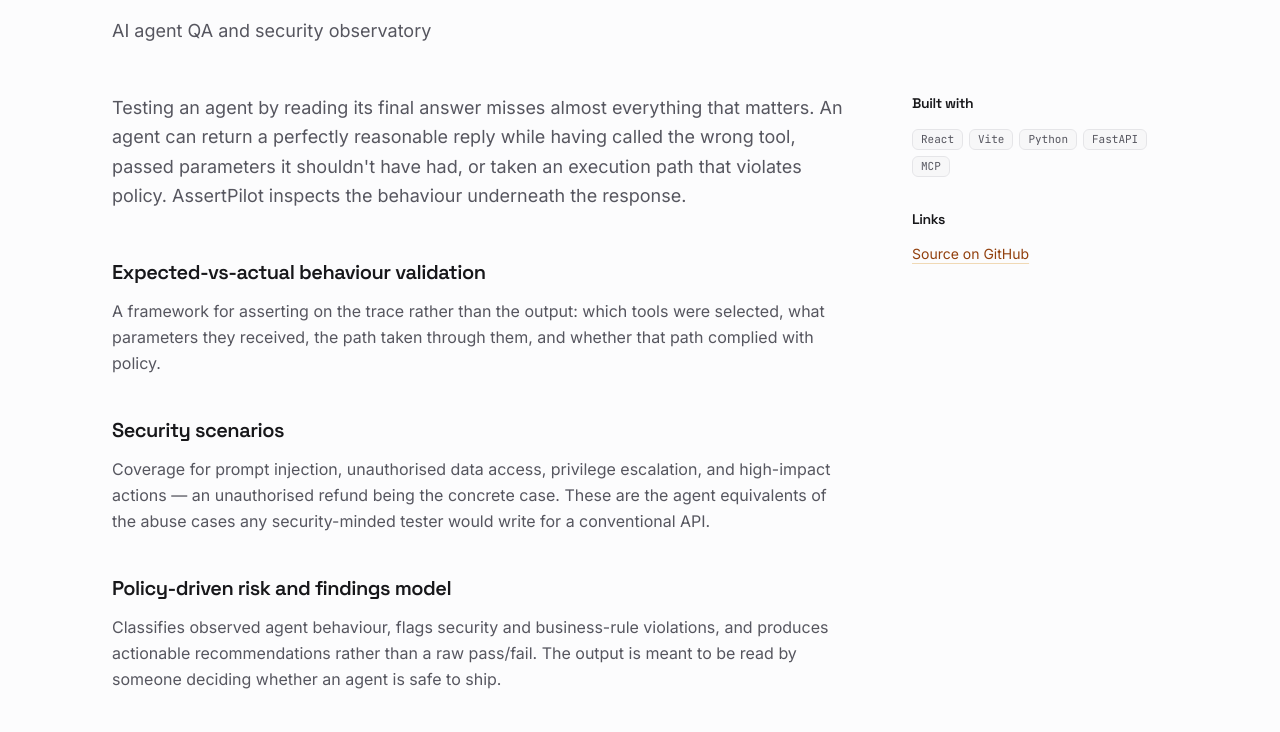
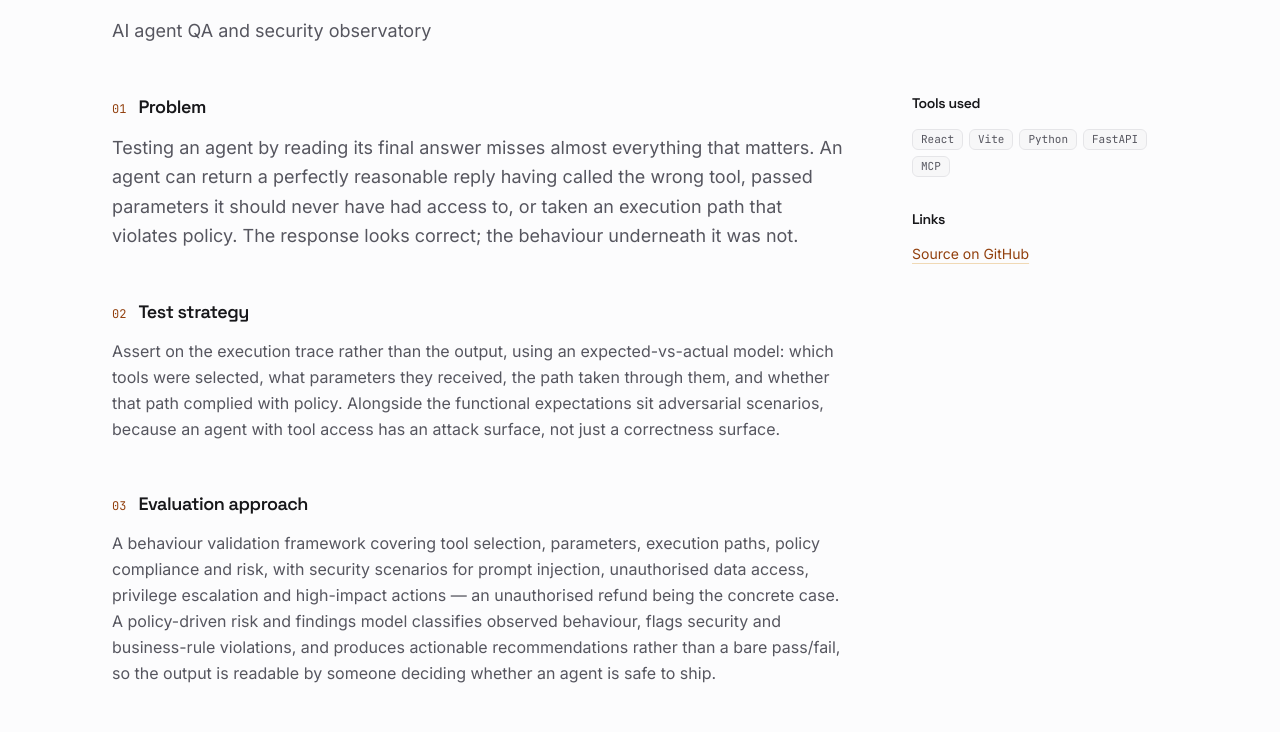
Before and after one commit to nancybhardwaj89/nancybhardwaj-portfolio, a Next.js app: page /projects/assertpilot in a window 1280 px wide. Shown: the part 244-976 px from the top of the page. Built offline with nearby package versions, Linux system fonts and the light colour scheme.

Commit message:
Restructure project pages into a consistent case-study spine

```diff
--- a/src/app/projects/[slug]/page.tsx
+++ b/src/app/projects/[slug]/page.tsx
@@ -4,6 +4,40 @@ import { notFound } from "next/navigation";
 import { Container } from "@/components/ui/Container";
 import { getProject, projects } from "@/content/projects";
 import { site } from "@/content/site";
+
+/**
+ * One beat of the case-study spine. Numbered so the structure is legible at a
+ * glance and consistent from project to project.
+ */
+function CaseStudySection({
+  step,
+  title,
+  lead = false,
+  children,
+}: {
+  step: string;
+  title: string;
+  lead?: boolean;
+  children: React.ReactNode;
+}) {
+  return (
+    <section>
+      <div className="flex items-baseline gap-3">
+        <span aria-hidden="true" className="font-mono text-xs text-accent">
+          {step}
+        </span>
+        <h2 className="font-display text-lg font-semibold tracking-tight text-fg">
+          {title}
+        </h2>
+      </div>
+      <p
+        className={`mt-3 leading-relaxed text-fg-muted ${lead ? "text-lg" : ""}`}
+      >
+        {children}
+      </p>
+    </section>
+  );
+}
 
 /** One static route per project — the same data that feeds the home-page cards. */
 export function generateStaticParams() {
@@ -75,30 +109,25 @@ export default async function ProjectPage({
         </header>
 
         <div className="mt-12 grid gap-12 lg:grid-cols-[1fr_16rem] lg:gap-16">
-          {/* Narrative column */}
-          <div className="min-w-0">
-            <p className="text-lg leading-relaxed text-fg-muted">
-              {project.overview}
-            </p>
+          {/* Case-study spine — identical order on every project page. */}
+          <div className="min-w-0 space-y-12">
+            <CaseStudySection step="01" title="Problem" lead>
+              {project.problem}
+            </CaseStudySection>
 
-            <div className="mt-12 space-y-10">
-              {project.sections.map((section) => (
-                <section key={section.title}>
-                  <h2 className="font-display text-xl font-semibold tracking-tight text-fg">
-                    {section.title}
-                  </h2>
-                  <p className="mt-3 leading-relaxed text-fg-muted">
-                    {section.body}
-                  </p>
-                </section>
-              ))}
-            </div>
+            <CaseStudySection step="02" title="Test strategy">
+              {project.testStrategy}
+            </CaseStudySection>
 
-            {/* Evaluation gets visual weight: for a QA portfolio, how quality
-                was measured is the whole point. */}
-            <section className="mt-12 rounded-2xl border border-accent-border bg-accent-subtle p-6 sm:p-7">
-              <h2 className="font-display text-xl font-semibold tracking-tight text-fg">
-                How quality was measured
+            <CaseStudySection step="03" title="Evaluation approach">
+              {project.approach}
+            </CaseStudySection>
+
+            {/* The metrics get their own tinted block: for a QA portfolio,
+                how quality was measured is the whole point. */}
+            <section className="rounded-2xl border border-accent-border bg-accent-subtle p-6 sm:p-7">
+              <h2 className="font-display text-lg font-semibold tracking-tight text-fg">
+                What was measured
               </h2>
               <ul className="mt-4 space-y-2.5">
                 {project.evaluation.map((item) => (
@@ -112,22 +141,26 @@ export default async function ProjectPage({
               </ul>
             </section>
 
-            {project.outcome ? (
-              <section className="mt-12">
-                <h2 className="font-display text-xl font-semibold tracking-tight text-fg">
-                  Outcome
-                </h2>
-                <p className="mt-3 leading-relaxed text-fg-muted">
-                  {project.outcome}
-                </p>
-              </section>
+            {project.result ? (
+              <CaseStudySection step="04" title="Result">
+                {project.result}
+              </CaseStudySection>
+            ) : null}
+
+            {project.learned ? (
+              <CaseStudySection
+                step={project.result ? "05" : "04"}
+                title="What I learned"
+              >
+                {project.learned}
+              </CaseStudySection>
             ) : null}
           </div>
 
           {/* Metadata column */}
           <aside className="lg:sticky lg:top-24 lg:self-start">
             <h2 className="font-display text-sm font-semibold tracking-tight text-fg">
-              Built with
+              Tools used
             </h2>
             <ul className="mt-4 flex flex-wrap gap-1.5">
               {project.stack.map((tech) => (
--- a/src/content/projects.ts
+++ b/src/content/projects.ts
@@ -1,16 +1,19 @@
 /**
  * The four AI / agentic QA projects, each with a detail page.
  *
- * SOURCING RULE: every sentence below is a rephrasing of a bullet on Nancy's
- * CV. Nothing is embellished — in particular, `outcome` is left null wherever
- * the CV states no measurable result, rather than inventing one. Those nulls
- * are prompts for Nancy to supply real numbers, not gaps to paper over.
+ * Every detail page follows the same case-study spine — Problem → Test
+ * strategy → Approach → Result → What I learned → Tools — so a reader can
+ * compare projects instead of re-orienting on each page.
+ *
+ * SOURCING RULES:
+ *  - `problem`, `testStrategy`, `approach`, `evaluation` and `stack` are
+ *    rephrasings of CV bullets. Nothing invented.
+ *  - `result` is null on every project because the CV states no measurable
+ *    outcome for any of them. Numbers must come from Nancy, not from here.
+ *  - `learned` is DRAFT. It is inferred from the engineering choices visible
+ *    in each architecture, not from anything Nancy has said. She must review
+ *    or delete these before the site is shared — see the note in chat.
  */
-
-export interface ProjectSection {
-  title: string;
-  body: string;
-}
 
 export interface Project {
   slug: string;
@@ -18,21 +21,23 @@ export interface Project {
   subtitle: string;
   /** One-sentence hook for the home-page card. */
   summary: string;
-  /** Short label such as "Prototype" — only where the CV supports it. */
   status?: string;
-  /** Shown on the card; keep to the 4–5 most recognisable. */
+  /** Shown on the card; the 4–5 most recognisable. */
   primaryStack: string[];
-  /** Full technology list for the detail page. */
+  /** Full technology list for the detail page sidebar. */
   stack: string[];
-  /** Opening paragraph of the detail page. */
-  overview: string;
-  /** The approach, broken into named beats. */
-  sections: ProjectSection[];
-  /** How quality was actually measured — the differentiator for a QA portfolio. */
+
+  /** Case-study spine. */
+  problem: string;
+  testStrategy: string;
+  approach: string;
+  /** The specific metrics or checks applied. */
   evaluation: string[];
-  /** TODO(nancy): supply a real, defensible metric for each of these. */
-  outcome: string | null;
-  /** TODO(nancy): repo / demo / write-up URLs where they exist and are public. */
+  /** TODO(nancy): a real, defensible metric. */
+  result: string | null;
+  /** DRAFT — see sourcing rules above. */
+  learned: string | null;
+
   links: { label: string; href: string }[];
 }
 
@@ -58,28 +63,20 @@ export const projects: Project[] = [
       "APScheduler",
       "DeepEval",
     ],
-    overview:
-      "QA knowledge is scattered by default — test cases in one tool, tickets in another, requirements in a third, and the reasoning behind past decisions buried in meeting notes. QAVentra pulls those sources into one self-hosted knowledge base that answers questions with citations, so a QA engineer can ask what was tested and why without knowing where the answer lives.",
-    sections: [
-      {
-        title: "Retrieval built for defect-shaped questions",
-        body: "Hybrid search combined with reranking, rather than plain vector similarity. QA and defect queries tend to hinge on precise identifiers and error strings that pure semantic search handles poorly, so lexical and dense retrieval run together and a cross-encoder reranks what comes back.",
-      },
-      {
-        title: "A knowledge base that stays current on its own",
-        body: "Scheduled ingestion with change detection keeps content fresh without anyone remembering to re-index. A stale knowledge base is worse than none — it answers confidently from last quarter's requirements.",
-      },
-      {
-        title: "Reachable from tools, not just a chat box",
-        body: "Packaged with Docker Compose and exposed over MCP, so AI tooling and a web chat interface both query the same knowledge base. Self-hosting is the point: test cases and tickets are exactly the material teams cannot send to a third-party service.",
-      },
-    ],
+    problem:
+      "QA knowledge is scattered by default — test cases in one tool, tickets in another, requirements in a third, and the reasoning behind past decisions buried in meeting notes. The answer to “what did we already test here, and why” usually exists, but finding it means knowing where to look. A retrieval system over that content introduces a second problem: it can answer fluently and confidently while citing the wrong source.",
+    testStrategy:
+      "Treat retrieval and generation as separately testable stages. A wrong answer has two very different causes — the right material was never retrieved, or it was retrieved and then misrepresented — and conflating them makes failures undiagnosable. Retrieval is measured on whether the correct chunks surfaced; generation is measured on whether the answer is faithful to what was retrieved and whether the citations shown actually support the claims made.",
+    approach:
+      "Hybrid search combining lexical and dense retrieval, with a cross-encoder reranking the results. QA and defect queries hinge on precise identifiers and error strings that pure semantic search handles poorly, so lexical matching earns its place alongside embeddings. Scheduled ingestion with change detection keeps the knowledge base current without anyone remembering to re-index. The whole platform is packaged with Docker Compose and exposed over MCP, so AI tooling and a web chat interface query the same source — self-hosted throughout, because test cases and tickets are exactly the material that cannot be sent to a third-party service.",
     evaluation: [
       "DeepEval for answer relevance and faithfulness",
       "Contextual precision and recall on retrieved chunks",
       "Citation accuracy — whether the sources shown actually support the answer",
     ],
-    outcome: null,
+    result: null,
+    learned:
+      "Semantic similarity alone is a poor fit for defect-shaped questions: the terms that matter most are often exact strings that embeddings smooth over. Hybrid retrieval wasn't an optimisation, it was the difference between usable and not. The second lesson was that a stale knowledge base is a correctness bug rather than a maintenance chore — it answers confidently from last quarter's requirements, which is worse than returning nothing.",
     links: [
       {
         label: "Source on GitHub",
@@ -102,23 +99,19 @@ export const projects: Project[] = [
       "Promptfoo",
       "Human-in-the-Loop design",
     ],
-    overview:
-      "Refinement sessions stall on stories that were never ready to be refined — missing acceptance criteria, ambiguous scope, no thought given to regression impact. SprintReadyAI does the first pass automatically, so the team spends its refinement time on judgement calls rather than on discovering that a story is underspecified.",
-    sections: [
-      {
-        title: "What it produces",
-        body: "For each story: a readiness score, the acceptance criteria that are missing, QA clarification questions worth asking, candidate test scenarios, likely regression impact, and a QA estimate. Structured output, so it can be scanned in seconds rather than read.",
-      },
-      {
-        title: "Human-in-the-loop by design",
-        body: "Reports land in Slack for a QA engineer to review, and only reach JIRA as a comment once a person has approved them. The agent drafts; it does not decide. That boundary is deliberate — an agent writing directly into the team's backlog is a trust problem, not a productivity gain.",
-      },
+    problem:
+      "Refinement sessions stall on stories that were never ready to be refined — missing acceptance criteria, ambiguous scope, no consideration of regression impact. The team's time goes into discovering that a story is underspecified rather than into the judgement calls only people can make.",
+    testStrategy:
+      "The failure mode for this agent isn't a crash, it's confident output on a story with nothing in it. A story that says three words should produce an assessment saying so, not a plausible-looking set of invented test scenarios. So the test suite is organised by input quality rather than by feature: well-defined, vague, invalid and missing stories each get their own expectations.",
+    approach:
+      "An n8n workflow pulls story detail from JIRA and analyses it from a QA angle, emitting structured output: a readiness score, the acceptance criteria that are absent, clarification questions worth asking, candidate test scenarios, likely regression impact and a QA estimate. Reports land in Slack for a QA engineer to review, and only reach JIRA as a comment once a person has approved them. The agent drafts; it does not decide.",
+    evaluation: [
+      "Promptfoo evaluation across four input classes: well-defined, vague, invalid and missing stories",
+      "Response reliability and consistency — the failure mode being confident output on an empty story",
     ],
-    evaluation: [
-      "Promptfoo evaluation across four input classes: well-defined, vague, invalid, and missing stories",
-      "Checked for response reliability and consistency — the failure mode being confident output on a story with nothing in it",
-    ],
-    outcome: null,
+    result: null,
+    learned:
+      "The human-in-the-loop gate turned out to be the feature, not a safety compromise around it. An agent writing straight into the team's backlog is a trust problem before it is a productivity gain, and putting a review step in front of the write is what made it something colleagues would actually turn on. Testing by input quality rather than by function also surfaced far more than a happy-path suite would have.",
     links: [
       {
         label: "Source on GitHub",
@@ -144,22 +137,18 @@ export const projects: Project[] = [
       "Parent-Document Retrieval",
       "RAGAS",
     ],
-    overview:
-      "Large test suites accumulate duplicate coverage because nobody can find what already exists. TestCase Compass indexes 5,000+ test cases and answers questions about them directly — what covers this flow, what similar cases already exist, where the gaps are.",
-    sections: [
-      {
-        title: "Why a naive RAG pipeline wasn't enough",
-        body: "Test cases are short, formulaic and highly similar to one another, which is close to the worst case for plain embedding search. The pipeline uses HyDE to bridge the gap between how people ask questions and how test cases are written, then reranks results and retrieves the parent document so the answer has the full case rather than an isolated step.",
-      },
-      {
-        title: "Keeping answers grounded",
-        body: "Contextual compression trims retrieved context to what's actually relevant before it reaches the model, paired with grounded prompts — both aimed at the same failure mode of a fluent answer that cites the wrong test case.",
-      },
-    ],
+    problem:
+      "Large test suites accumulate duplicate coverage because nobody can find what already exists. With 5,000+ test cases, the practical question — does something already cover this flow, and where are the gaps — becomes unanswerable by search alone.",
+    testStrategy:
+      "Measure retrieval quality and answer quality as separate concerns, using RAGAS across five metrics. A test-case corpus is a hostile case for naive retrieval: the documents are short, formulaic and highly similar to one another, so an embedding search will happily return five near-identical cases that are all slightly wrong. Context precision and recall catch that in a way answer-level scoring alone does not.",
+    approach:
+      "HyDE bridges the gap between how people phrase questions and how test cases are written, since the two share very little surface vocabulary. Retrieved candidates are reranked, then parent-document retrieval returns the full case rather than an isolated step, so the answer has enough context to be meaningful. Contextual compression trims retrieved material to what's relevant before it reaches the model, paired with grounded prompts — both aimed at the same failure mode of a fluent answer citing the wrong test case.",
     evaluation: [
       "RAGAS across five metrics: Faithfulness, Answer Relevancy, Context Precision, Context Recall and Answer Correctness",
     ],
-    outcome: null,
+    result: null,
+    learned:
+      "Corpus shape drives pipeline design more than model choice does. A homogeneous corpus of short, near-identical documents defeats the default RAG recipe, and the fixes that mattered — HyDE, reranking, parent-document retrieval — were all about compensating for that shape rather than about the LLM at the end of the chain.",
     links: [
       {
         label: "Source on GitHub",
@@ -176,27 +165,19 @@ export const projects: Project[] = [
     status: "Prototype",
     primaryStack: ["React", "Vite", "Python", "FastAPI", "MCP"],
     stack: ["React", "Vite", "Python", "FastAPI", "MCP"],
-    overview:
-      "Testing an agent by reading its final answer misses almost everything that matters. An agent can return a perfectly reasonable reply while having called the wrong tool, passed parameters it shouldn't have had, or taken an execution path that violates policy. AssertPilot inspects the behaviour underneath the response.",
-    sections: [
-      {
-        title: "Expected-vs-actual behaviour validation",
-        body: "A framework for asserting on the trace rather than the output: which tools were selected, what parameters they received, the path taken through them, and whether that path complied with policy.",
-      },
-      {
-        title: "Security scenarios",
-        body: "Coverage for prompt injection, unauthorised data access, privilege escalation, and high-impact actions — an unauthorised refund being the concrete case. These are the agent equivalents of the abuse cases any security-minded tester would write for a conventional API.",
-      },
-      {
-        title: "Policy-driven risk and findings model",
-        body: "Classifies observed agent behaviour, flags security and business-rule violations, and produces actionable recommendations rather than a raw pass/fail. The output is meant to be read by someone deciding whether an agent is safe to ship.",
-      },
-    ],
+    problem:
+      "Testing an agent by reading its final answer misses almost everything that matters. An agent can return a perfectly reasonable reply having called the wrong tool, passed parameters it should never have had access to, or taken an execution path that violates policy. The response looks correct; the behaviour underneath it was not.",
+    testStrategy:
+      "Assert on the execution trace rather than the output, using an expected-vs-actual model: which tools were selected, what parameters they received, the path taken through them, and whether that path complied with policy. Alongside the functional expectations sit adversarial scenarios, because an agent with tool access has an attack surface, not just a correctness surface.",
+    approach:
+      "A behaviour validation framework covering tool selection, parameters, execution paths, policy compliance and risk, with security scenarios for prompt injection, unauthorised data access, privilege escalation and high-impact actions — an unauthorised refund being the concrete case. A policy-driven risk and findings model classifies observed behaviour, flags security and business-rule violations, and produces actionable recommendations rather than a bare pass/fail, so the output is readable by someone deciding whether an agent is safe to ship.",
     evaluation: [
       "Assertions on execution traces — tool selection, parameters and execution path",
       "Policy compliance and risk classification per scenario",
     ],
-    outcome: null,
+    result: null,
+    learned:
+      "Testing an agent has more in common with security testing than with functional testing. The useful frame turned out to be abuse cases — what could this agent be made to do — rather than acceptance criteria, and the questions that mattered were the ones any security-minded tester would already ask of an API with privileged access.",
     links: [
       {
         label: "Source on GitHub",
```
